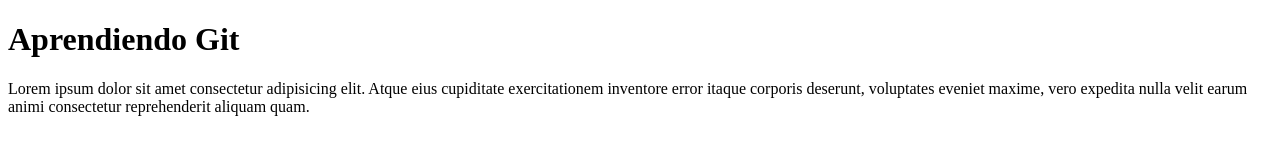
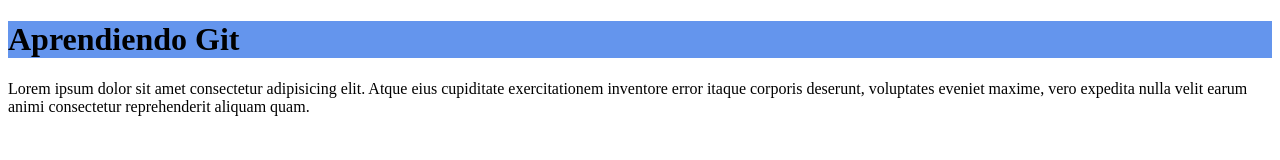
Before and after one commit to djFacu/Comision23041, a plain HTML site: page index.html in a window 1280 px wide. Drawn offline with Linux system fonts and the light colour scheme.

Commit message:
agregamos estilos al titulo de la pag

```diff
--- a/css/style.css
+++ b/css/style.css
@@ -0,0 +1,4 @@
+h1 {
+   background-color: cornflowerblue;
+   font-size: 500;
+}
--- a/index.html
+++ b/index.html
@@ -4,6 +4,7 @@
    <meta charset="UTF-8">
    <meta http-equiv="X-UA-Compatible" content="IE=edge">
    <meta name="viewport" content="width=device-width, initial-scale=1.0">
+   <link rel="stylesheet" href="./css/style.css">
    <title>Git</title>
 </head>
 <body>
```
